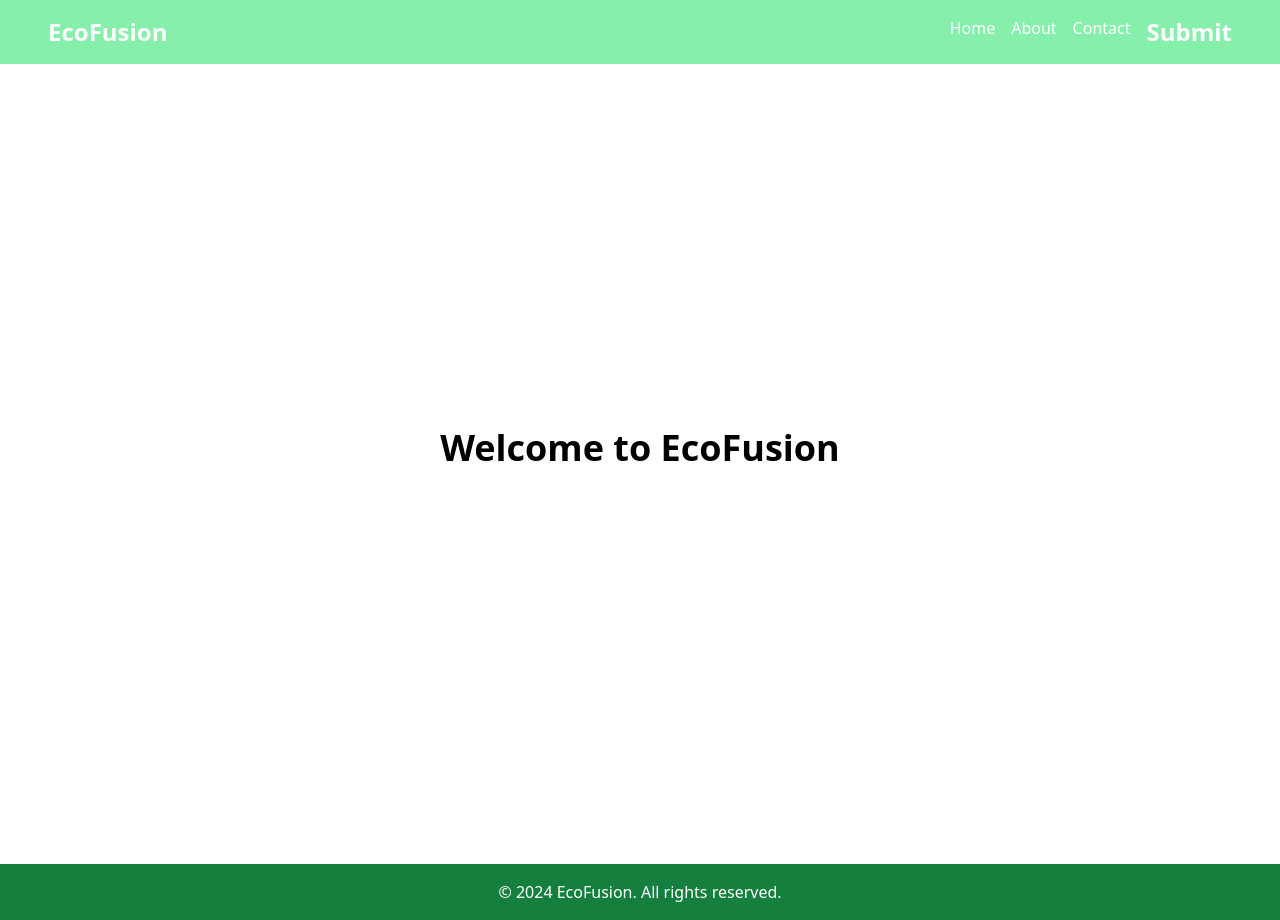
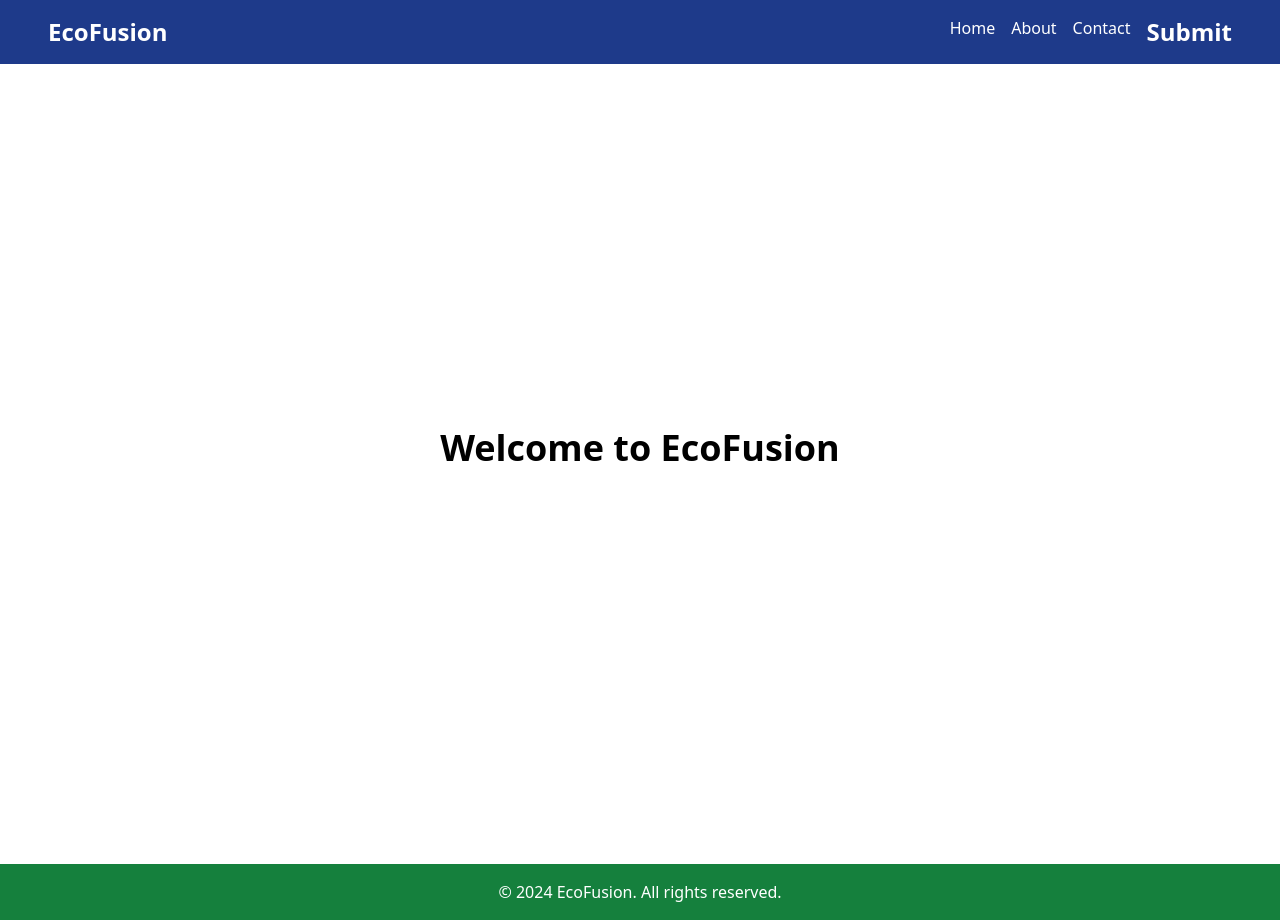
Before and after one commit to gurinderghuman/ecofusion, a Next.js app: page / in a window 1280 px wide. Built offline with nearby package versions, Linux system fonts and the light colour scheme.

Commit message:
chore: Update navbar background color to blue

```diff
--- a/src/components/ui/navbar.js
+++ b/src/components/ui/navbar.js
@@ -2,7 +2,7 @@
 import Link from 'next/link';
 
 const Navbar = () => (
-  <nav className="bg-green-300 p-4">
+  <nav className="bg-blue-900 p-4">
     <div className="container mx-auto flex justify-between items-center">
       <div className="text-white text-2xl font-bold">EcoFusion</div>
       <div className="flex space-x-4">
```
